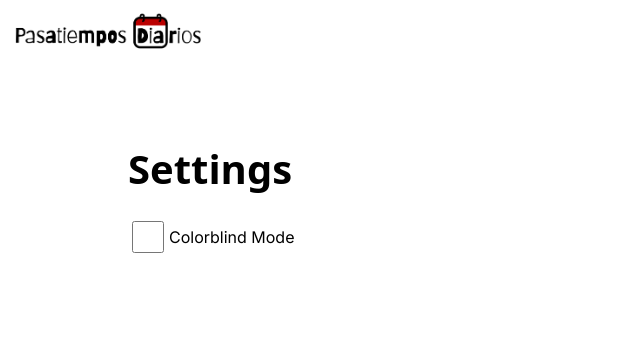
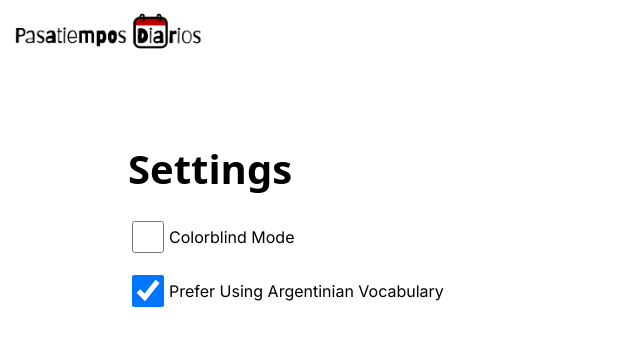
Before and after one commit to mapsandapps/pasatiempos-diarios, a React (Vite) app: page /settings in a window 1280 px wide. Shown: the top 346 px of the page, without its empty margins (0-640 px from the left). Built offline with nearby package versions, Linux system fonts and the light colour scheme; a web font is replaced by a local one.

Commit message:
Settings: Prefer Argentinian Vocabulary

```diff
--- a/src/memoria/Memoria.tsx
+++ b/src/memoria/Memoria.tsx
@@ -16,7 +16,6 @@ export default function Memoria() {
   const todayString = getTodayString();
   const [searchParams] = useSearchParams();
   const queryParamDate = searchParams.get("date");
-  // TODO: setDailyPuzzle
   const [isDailyPuzzle] = useState(
     queryParamDate && queryParamDate !== todayString ? false : true,
   );
@@ -31,7 +30,10 @@ export default function Memoria() {
     getSettingFromLocalStorage("prefersColorblindMode") == "true",
   );
 
-  const hasArgentinianBias = true; // TODO: make this a setting & store in localstorage like colorblindness
+  // NOTE: this can currently only be changed via the secret settings page
+  const [hasArgentinianBias] = useState(
+    getSettingFromLocalStorage("hasArgentinianBias") == "true",
+  );
 
   const handleColorblindOnChange = () => {
     setPrefersColorblindMode(!prefersColorblindMode);
--- a/src/settings/Settings.tsx
+++ b/src/settings/Settings.tsx
@@ -18,6 +18,18 @@ export default function Settings() {
     addSettingToLocalStorage("prefersColorblindMode", prefersColorblindMode);
   }, [prefersColorblindMode]);
 
+  // argentinian bias
+  const [hasArgentinianBias, setArgentinianBias] = useState(
+    getSettingFromLocalStorage("hasArgentinianBias") == "true",
+  );
+  const handleArgentinianBiasChange = () => {
+    setArgentinianBias(!hasArgentinianBias);
+  };
+  // save colorblind preference to localstorage whenever it changes
+  useEffect(() => {
+    addSettingToLocalStorage("hasArgentinianBias", hasArgentinianBias);
+  }, [hasArgentinianBias]);
+
   return (
     <div className="home-settings">
       <h1>Settings</h1>
@@ -30,6 +42,15 @@ export default function Settings() {
         />
         Colorblind Mode
       </label>
+      <label>
+        <input
+          type="checkbox"
+          name="argentinian-bias"
+          checked={hasArgentinianBias}
+          onChange={handleArgentinianBiasChange}
+        />
+        Prefer Using Argentinian Vocabulary
+      </label>
     </div>
   );
 }
--- a/src/utils/localstorage.ts
+++ b/src/utils/localstorage.ts
@@ -1,14 +1,21 @@
 import { getTodayString } from "./dates";
+
+const defaultToTrue = ["hasArgentinianBias"];
 
 export const addSettingToLocalStorage = (keyName: string, setting: any) => {
   // prefersColorblindMode: stringified boolean
+  // hasArgentinianBias: stringified boolean (NOTE: not relevant to Objeto Oculto—its puzzle generation doesn't use this)
 
   localStorage.setItem(keyName, JSON.stringify(setting));
 };
 
 // this returns the stringified object, or null
 export const getSettingFromLocalStorage = (keyName: string): string | null => {
-  return localStorage.getItem(keyName);
+  const localStorageSetting = localStorage.getItem(keyName);
+
+  if (!localStorageSetting && defaultToTrue.includes(keyName)) return "true";
+
+  return localStorageSetting;
 };
 
 export const addDateToLocalStorage = (keyName: string, date: string) => {
@@ -45,7 +52,7 @@ export const isTodayInLocalStorage = (keyName: string): boolean => {
 
 export const isDateInLocalStorage = (
   keyName: string,
-  date: string
+  date: string,
 ): boolean => {
   const data = localStorage.getItem(keyName);
 
```
